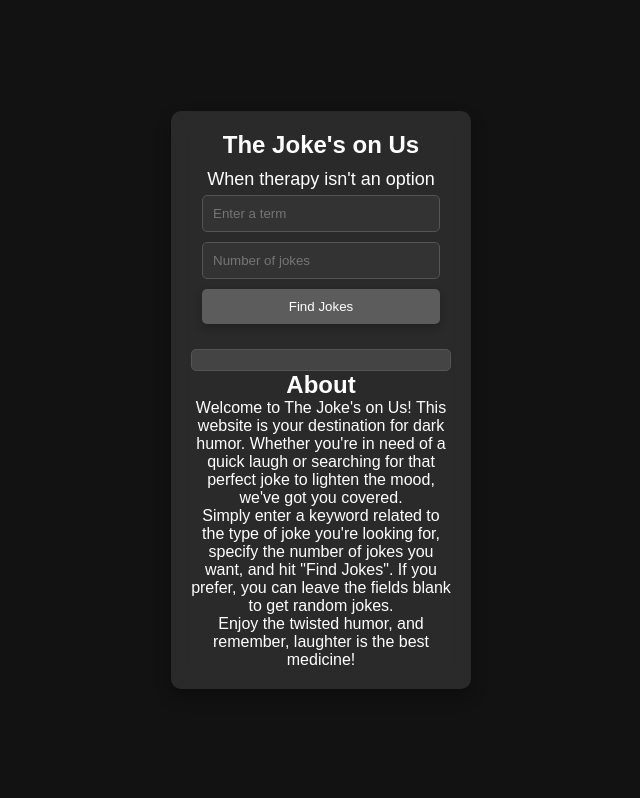
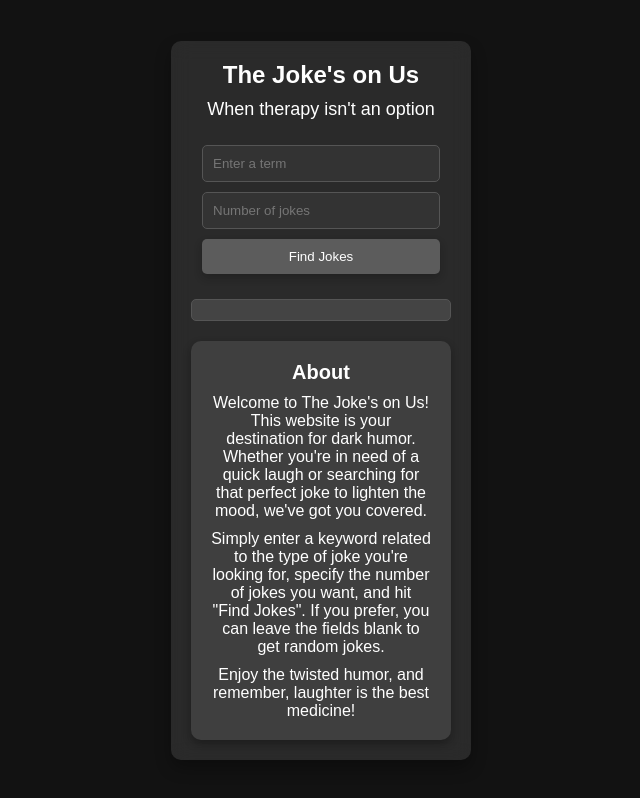
Before and after one commit to bokettoo/DarkHumorFinder, a plain HTML site: page index.html in a window 1280 px wide. Shown: the whole page, without its empty margins (319-959 px from the left). Drawn offline with Linux system fonts and the light colour scheme.

Commit message:
Update styles.css

```diff
--- a/styles.css
+++ b/styles.css
@@ -11,7 +11,7 @@ body {
     display: flex;
     justify-content: center;
     align-items: center;
-    height: 100vh;
+    min-height: 100vh;
 }
 
 #container {
@@ -24,7 +24,9 @@ body {
     width: 300px;
     text-align: center;
     margin: 20px;
+    overflow-y: auto;
 }
+
 
 .title {
     font-size: 24px;
@@ -33,6 +35,7 @@ body {
 
 .slogan {
     font-size: 18px;
+    padding-bottom: 20px;
 }
 
 input[type="text"],
@@ -113,9 +116,32 @@ h2:hover {
     cursor: pointer;
 }
 
-@media only screen and (max-width: 600px) {
-    #container {
-        max-width: 90%;
-        width: 90%;
-    }
+
+/* Styles for the about section */
+#about {
+    margin-top: 20px;
+    padding: 20px;
+    background-color: rgba(255, 255, 255, 0.1);
+    border-radius: 10px;
+    box-shadow: 0 4px 8px rgba(0, 0, 0, 0.3);
+    transition: box-shadow 0.3s, transform 0.3s;
 }
+
+#about:hover {
+    box-shadow: 0 8px 16px rgba(0, 0, 0, 0.5);
+    transform: translateY(-5px);
+}
+
+#about h2 {
+    font-size: 20px;
+    margin-bottom: 10px;
+}
+
+#about p {
+    font-size: 16px;
+    margin-bottom: 10px;
+}
+
+#about p:last-child {
+    margin-bottom: 0; /* Remove bottom margin from the last paragraph */
+}
```
